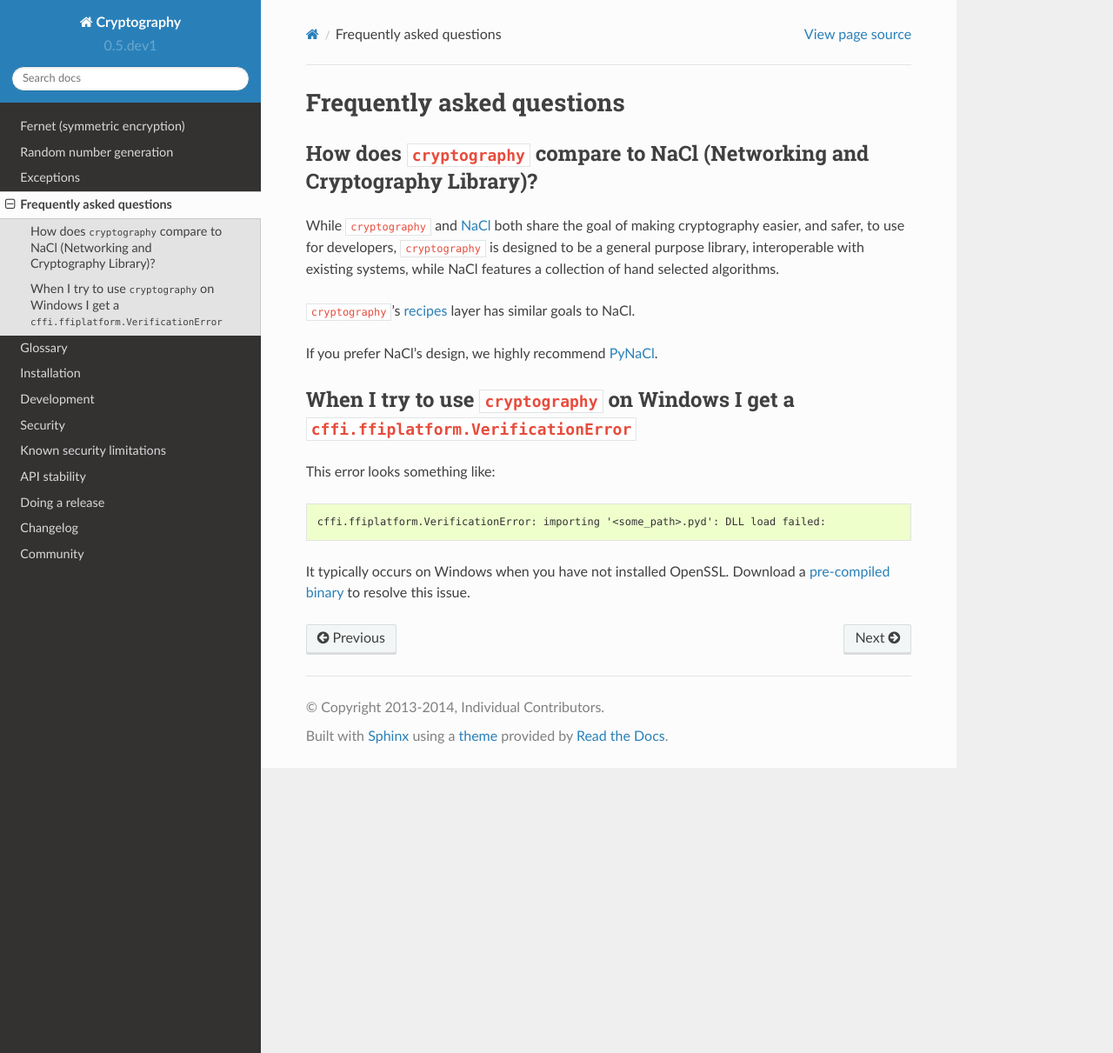
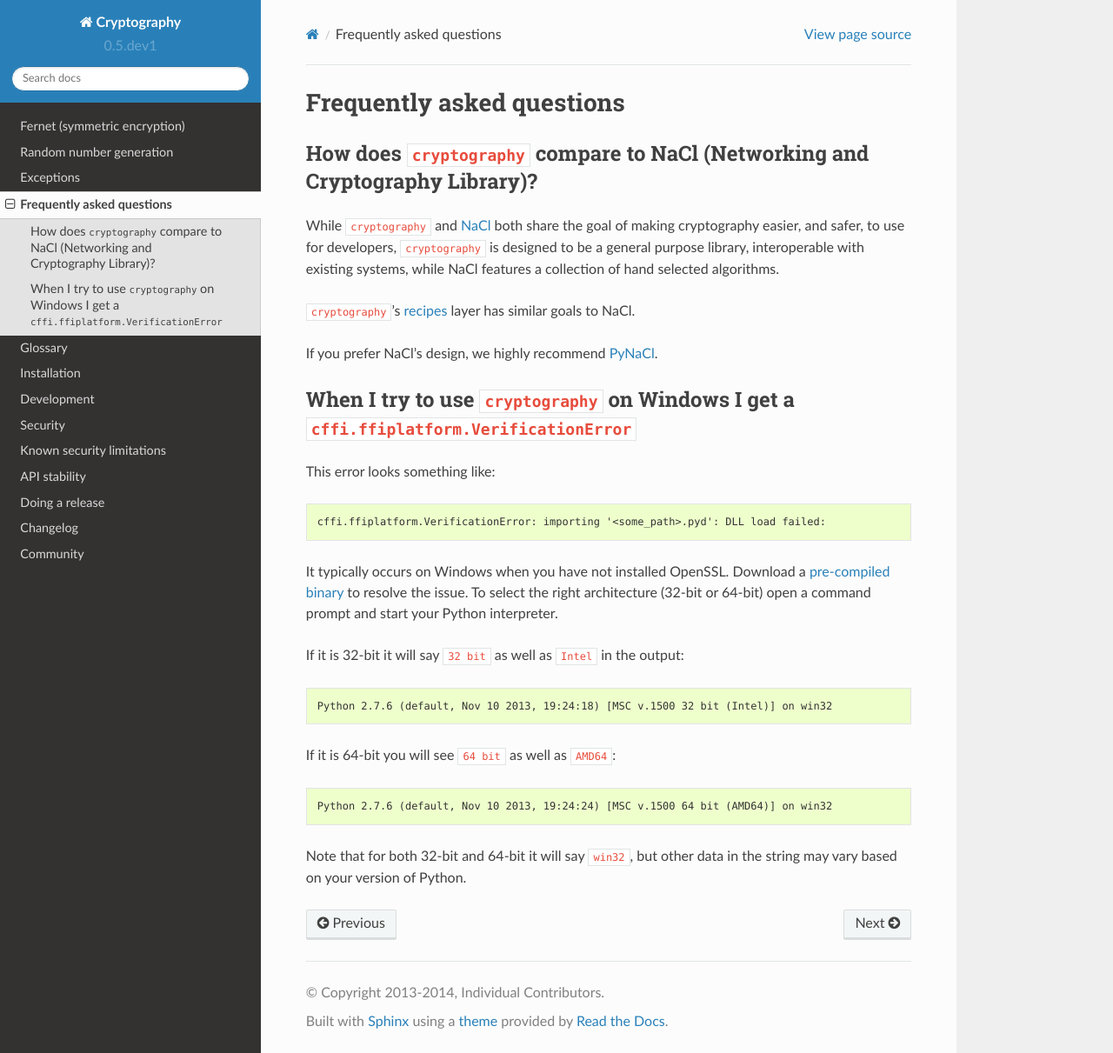
Before and after one commit to WebKing0121/cryptography, a Sphinx documentation site: the page built from docs/faq.rst, in a window 1280 px wide and 1211 px high. Shown: the whole window at 87% size. Built offline with Sphinx 7.4.7 and the Read the Docs theme 2.0.0, drawn with Linux system fonts in a browser that asks for light colours; pages that are not in the unit, such as notebooks, are missing from menus.

Commit message:
add information for windows users about selecting the right arch

```diff
--- a/docs/faq.rst
+++ b/docs/faq.rst
@@ -24,7 +24,23 @@ This error looks something like:
     cffi.ffiplatform.VerificationError: importing '<some_path>.pyd': DLL load failed:
 
 It typically occurs on Windows when you have not installed OpenSSL. Download
-a `pre-compiled binary`_ to resolve this issue.
+a `pre-compiled binary`_ to resolve the issue. To select the right architecture
+(32-bit or 64-bit) open a command prompt and start your Python interpreter.
+
+If it is 32-bit it will say ``32 bit`` as well as ``Intel`` in the output:
+
+.. code-block:: console
+
+    Python 2.7.6 (default, Nov 10 2013, 19:24:18) [MSC v.1500 32 bit (Intel)] on win32
+
+If it is 64-bit you will see ``64 bit`` as well as ``AMD64``:
+
+.. code-block:: console
+
+    Python 2.7.6 (default, Nov 10 2013, 19:24:24) [MSC v.1500 64 bit (AMD64)] on win32
+
+Note that for both 32-bit and 64-bit it will say ``win32``, but other data
+in the string may vary based on your version of Python.
 
 .. _`NaCl`: http://nacl.cr.yp.to/
 .. _`PyNaCl`: https://pynacl.readthedocs.org
```
